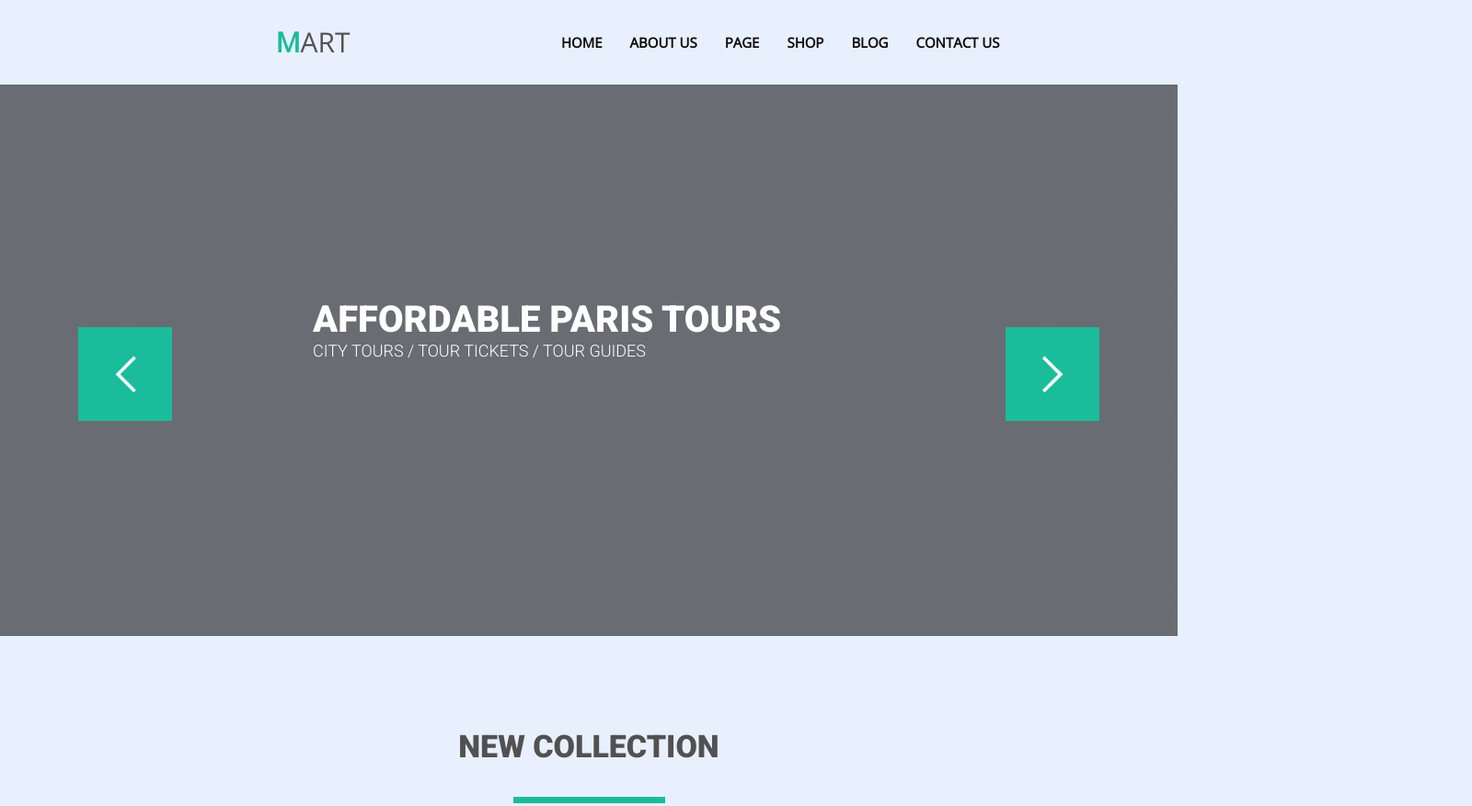
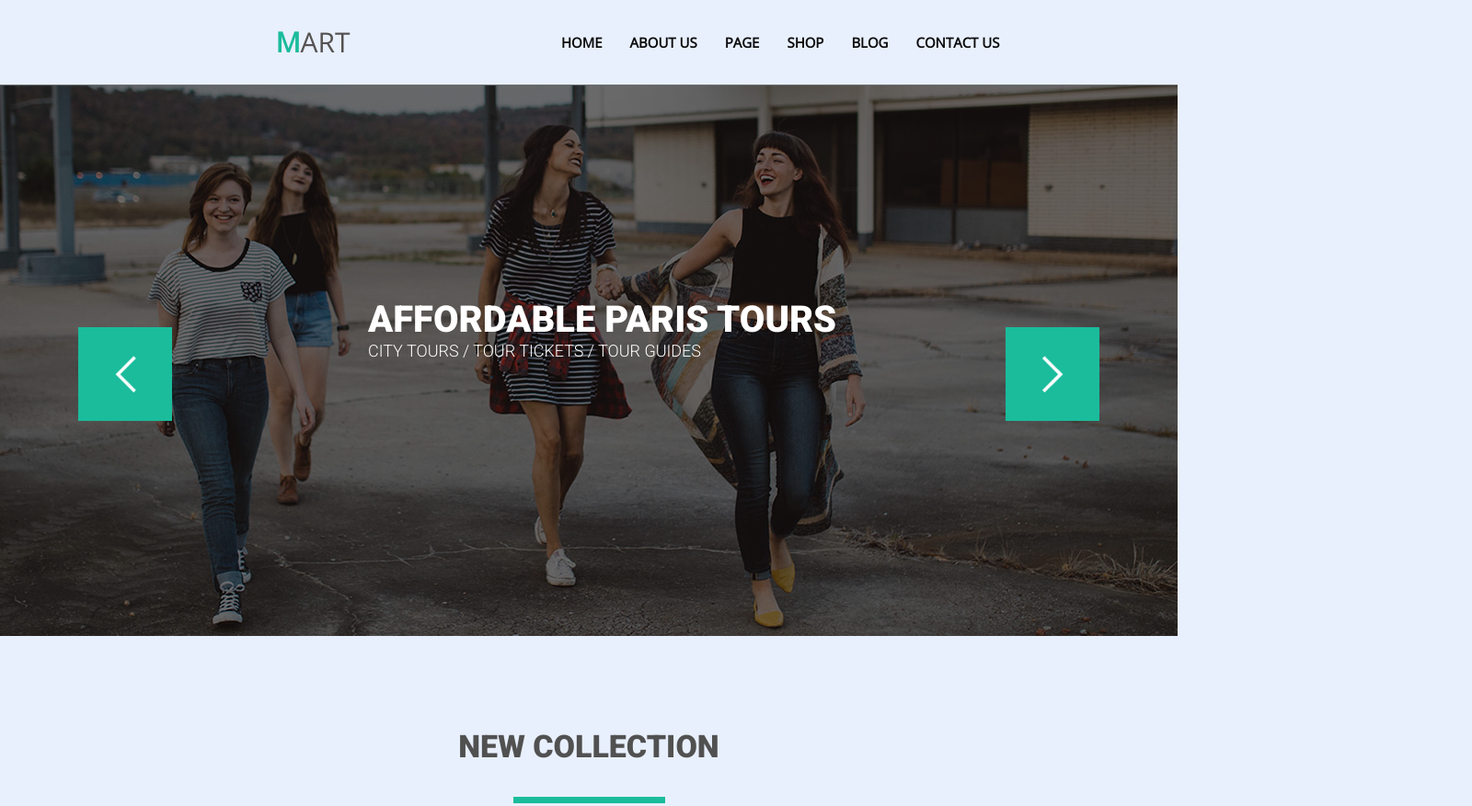
Before and after one commit to MoskovetsOlga/goit-fe-course, a plain HTML site: page module05/index5.html in a window 1280 px wide. Shown: the top 877 px of the page at 92% size, 1600 px wide, since content can reach past the window. Drawn offline with nearby package versions, Linux system fonts and the light colour scheme.

Commit message:
finishing home work5

```diff
--- a/module05/css/style5.css
+++ b/module05/css/style5.css
@@ -122,7 +122,7 @@ img {
     height: 136px;
     top: 50%;
     left: 50%;
-    transform: translate(-25%, -50%);
+    transform: translate(-20%, -50%);
     color: #ffffff;
     text-transform: uppercase;
     font-family: 'Roboto', 'Montserrat', sans-serif;
```
Also changed, not shown: module05/image/slider.png (added).
